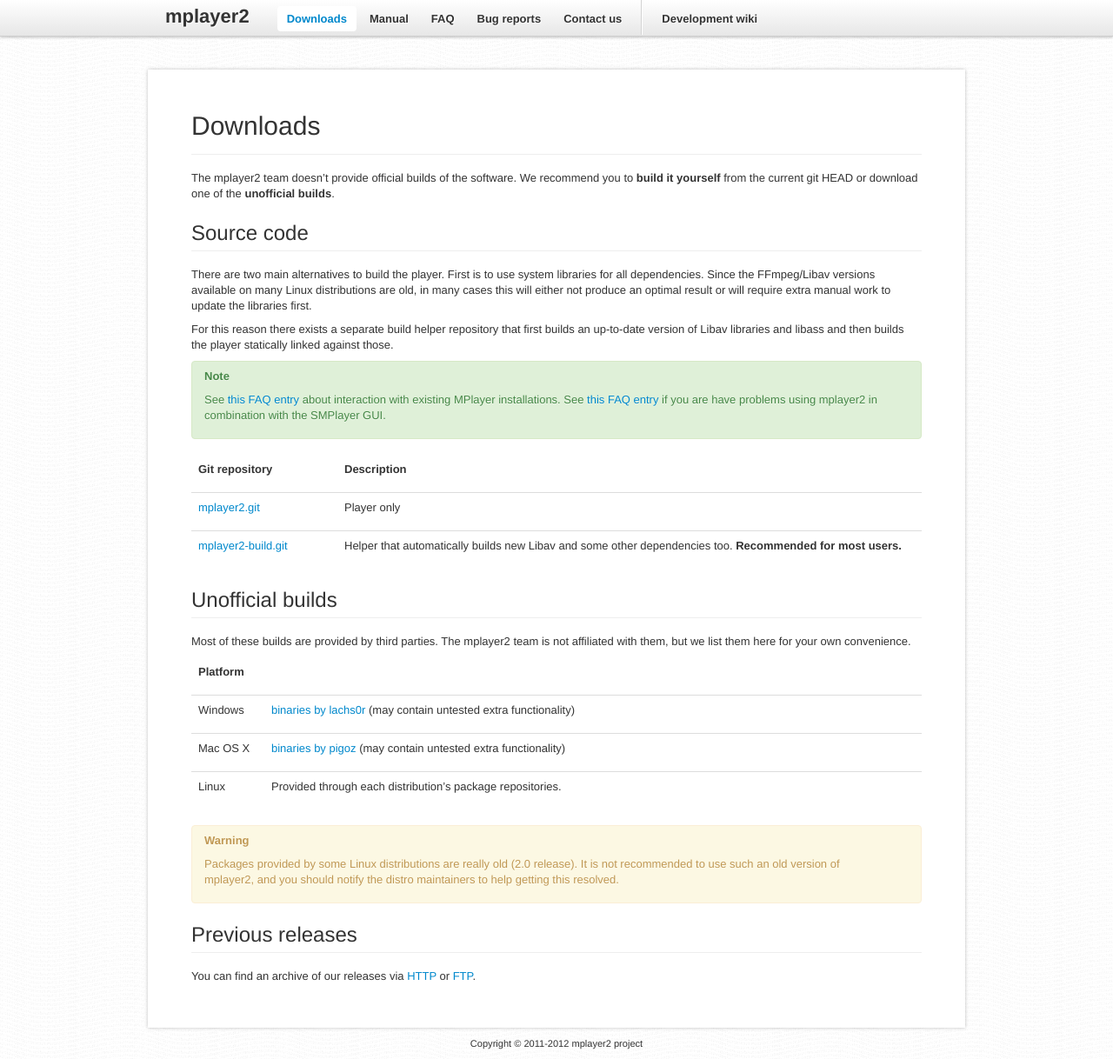
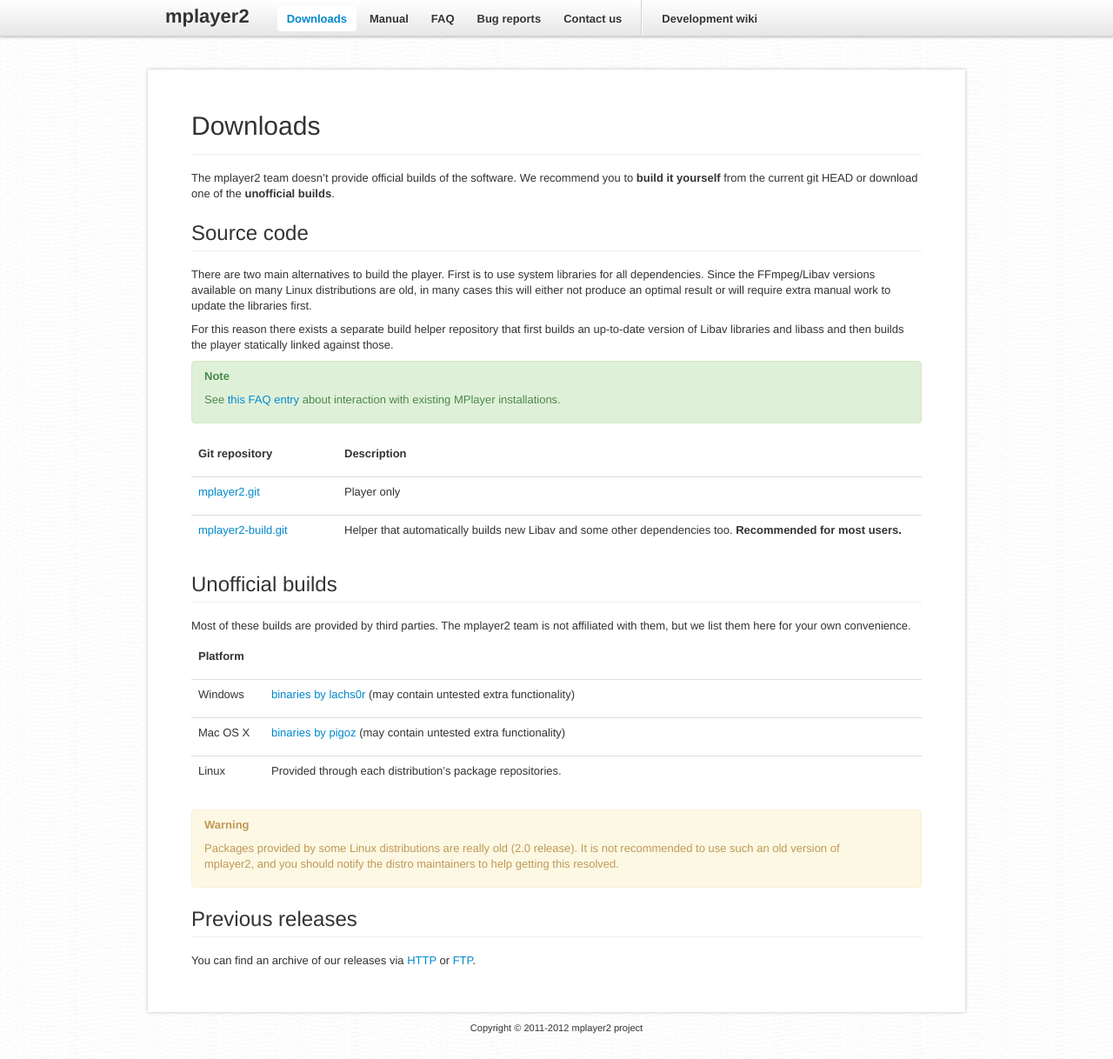
Before and after one commit to mplayer2/mplayer2.org, a Sphinx documentation site: the page built from source/downloads.rst, in a window 1280 px wide and 1218 px high. Shown: the whole window at 87% size. Built offline with Sphinx 7.4.7, drawn with Linux system fonts in a browser that asks for light colours; nearby versions of some CDN libraries.

Commit message:
remove SMPlayer faq pointer from downloads

```diff
--- a/source/downloads.rst
+++ b/source/downloads.rst
@@ -20,8 +20,7 @@
 
 .. note::
     See :ref:`this FAQ entry <faq-1>` about interaction with existing MPlayer
-    installations. See :ref:`this FAQ entry <faq-3>` if you are have problems
-    using mplayer2 in combination with the SMPlayer GUI.
+    installations.
 
 .. csv-table::
     :header: "Git repository", "Description"
--- a/source/faq.rst
+++ b/source/faq.rst
@@ -30,7 +30,6 @@
    have workarounds for certain MPlayer misbehavior which can lead to
    trouble when it has been fixed in mplayer2.
 
-.. _faq-3:
 #. **SMPlayer GUI + mplayer2 is crashing, what do I do?**
 
    There's a fork out there by lachs0r called SMPlayer2, which contains some
```
